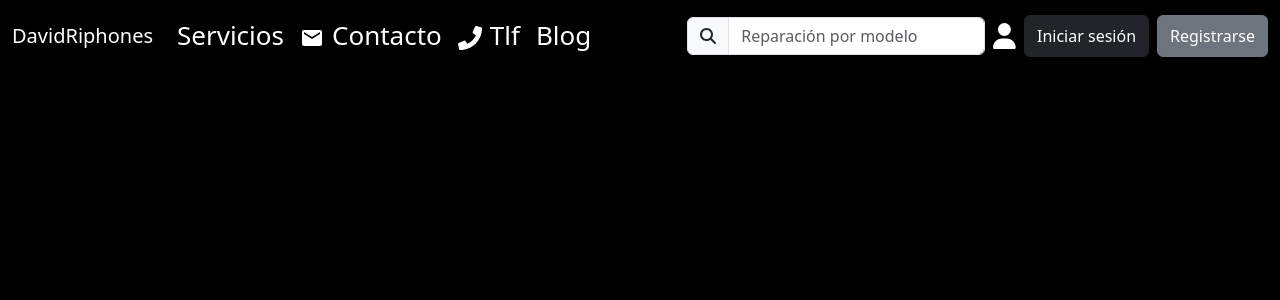
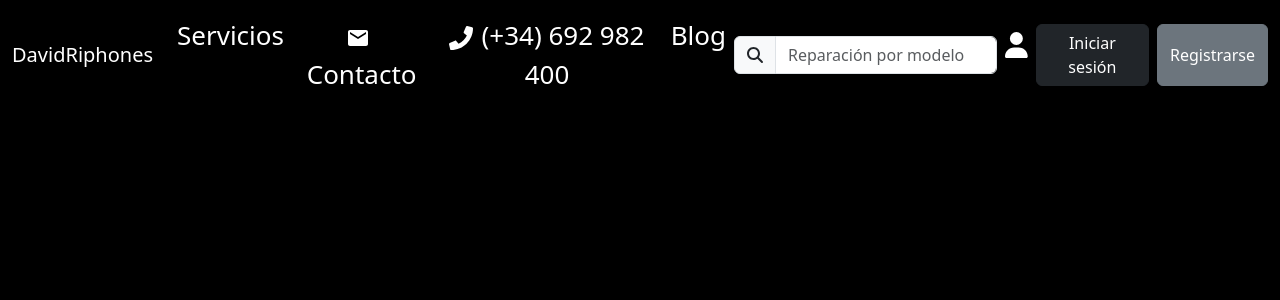
Before and after one commit to sofiafernands/movile_site, a React (Create React App) app: page / in a window 1280 px wide. Shown: the top 300 px of the page. Built offline with nearby package versions, Linux system fonts and the light colour scheme.

Commit message:
number phone

```diff
--- a/src/front/component/navbar.js
+++ b/src/front/component/navbar.jsx
@@ -41,7 +41,7 @@ function Navbar() {
             <li className="nav-item">
               <a className="nav-link text-white" href="tel:692982400">
               <FaPhone className="me-2" size={24} />
-                Tlf
+                (+34) 692 982 400
               </a>
             </li>
             <li className="nav-item">
--- /dev/null
+++ b/src/front/pages/home.jsx
@@ -0,0 +1 @@
+import React from "react";
```
Also changed, not shown: src/front/component/footer.js (deleted), src/front/component/footer.jsx (added).
